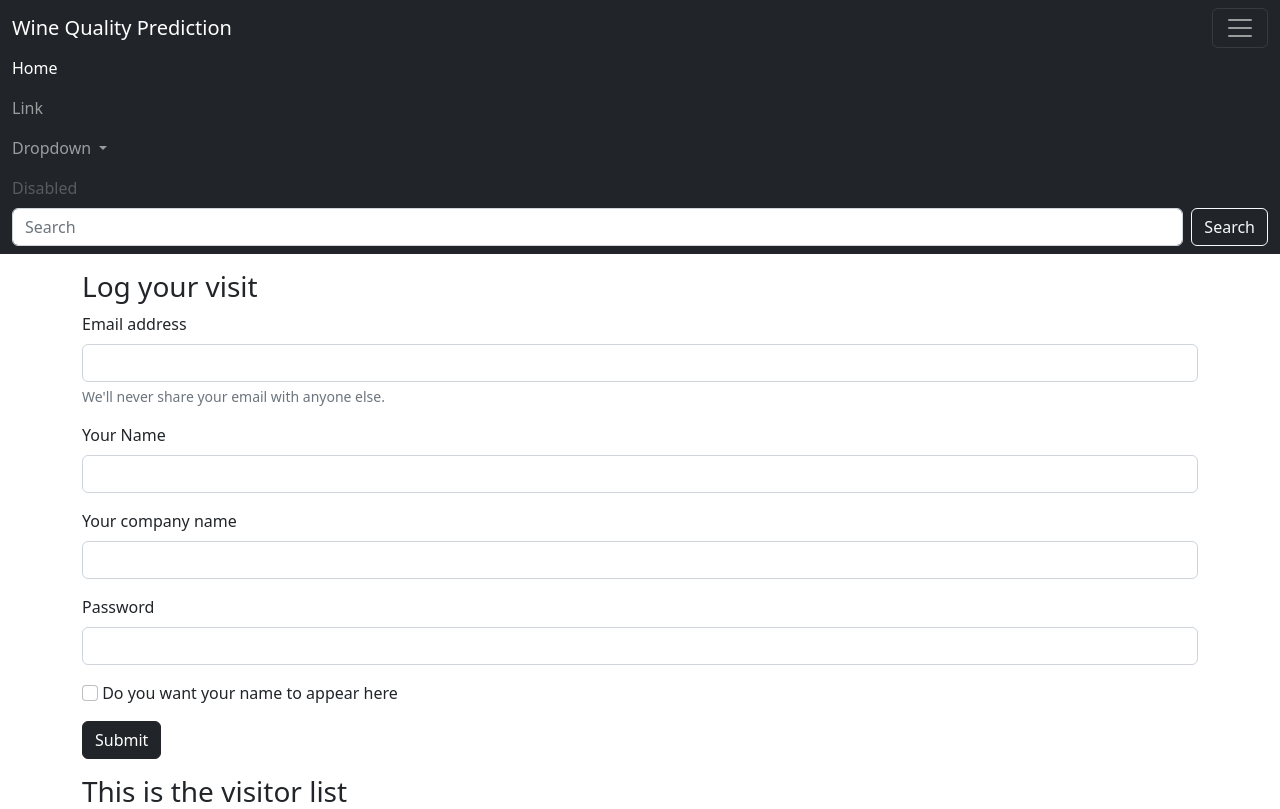
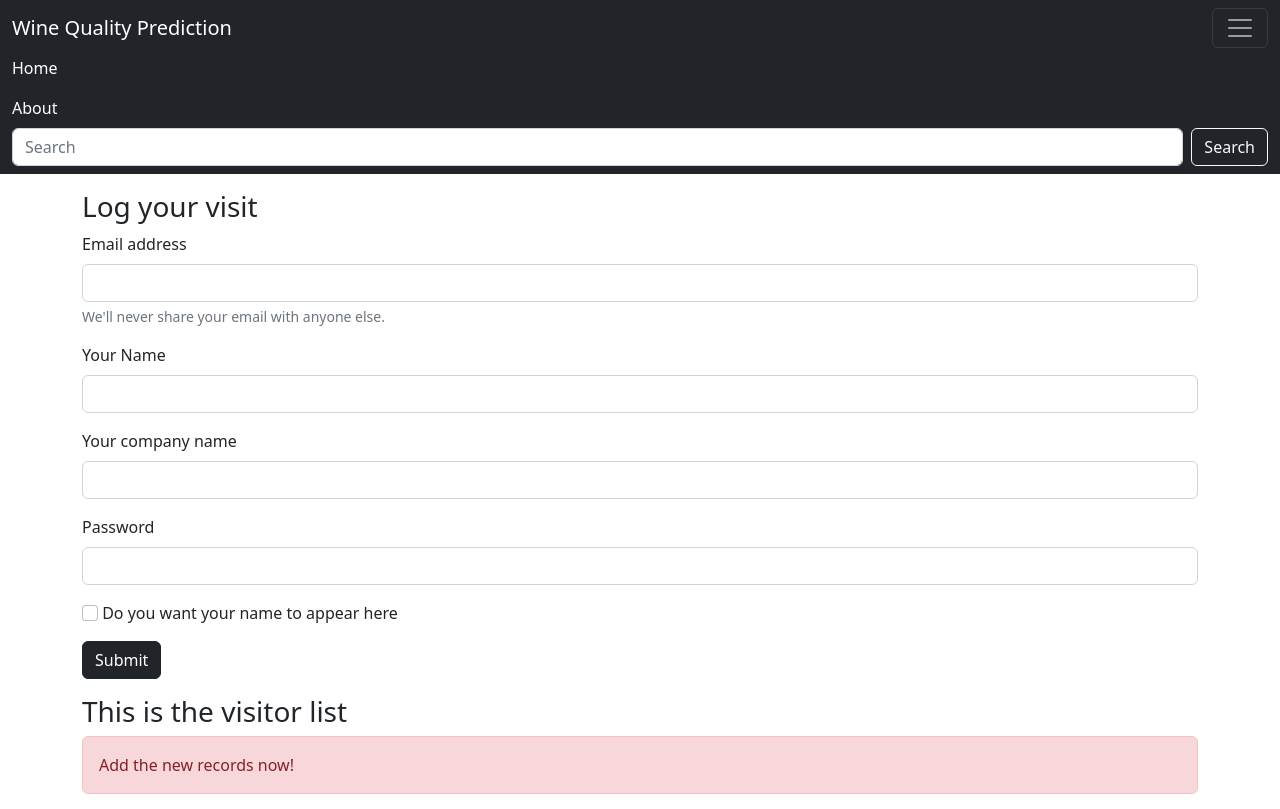
Before and after one commit to msplmansit98/fask-demo-app, a Flask app: page / in a window 1280 px wide, after a click that opens the changed part. Shown: the top 809 px of the page. Run offline with Flask 2, Linux system fonts and the light colour scheme; data that the repository does not hold is empty.

Commit message:
few style modifications

```diff
--- a/templates/index.html
+++ b/templates/index.html
@@ -21,9 +21,12 @@
             <div class="collapse navbar-collapse" id="navbarSupportedContent">
                 <ul class="navbar-nav me-auto mb-2 mb-lg-0">
                     <li class="nav-item">
-                        <a class="nav-link active" aria-current="page" href="#">Home</a>
+                        <a class="nav-link active" aria-current="page" href="/">Home</a>
                     </li>
                     <li class="nav-item">
+                        <a class="nav-link active" aria-current="page" href="/">About</a>
+                    </li>
+                    <!-- <li class="nav-item">
                         <a class="nav-link" href="#">Link</a>
                     </li>
                     <li class="nav-item dropdown">
@@ -42,7 +45,7 @@
                     </li>
                     <li class="nav-item">
                         <a class="nav-link disabled">Disabled</a>
-                    </li>
+                    </li> -->
                 </ul>
                 <form class="d-flex" role="search">
                     <input class="form-control me-2" type="search" placeholder="Search" aria-label="Search">
```
Also changed, not shown: prediction.db.
